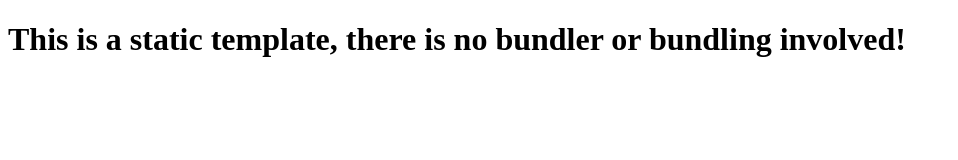
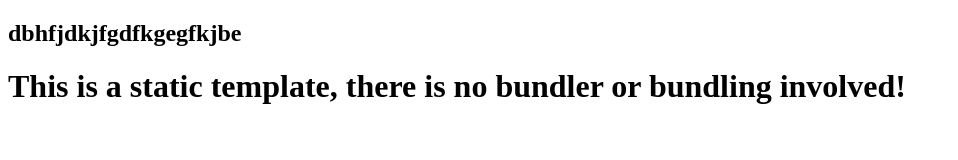
Before and after one commit to mayorian/codesandbox, a website: page index.html in a window 1280 px wide. Shown: the whole page, without its empty margins (0-958 px from the left). Drawn offline with Linux system fonts and the light colour scheme.

Commit message:
h2 changre
h2 aaa

```diff
--- a/index.html
+++ b/index.html
@@ -7,6 +7,7 @@
     <title>Static Template</title>
   </head>
   <body>
+    <h2> dbhfjdkjfgdfkgegfkjbe </h2>
     <h1>This is a static template, there is no bundler or bundling involved!</h1>
   </body>
 </html>
```
